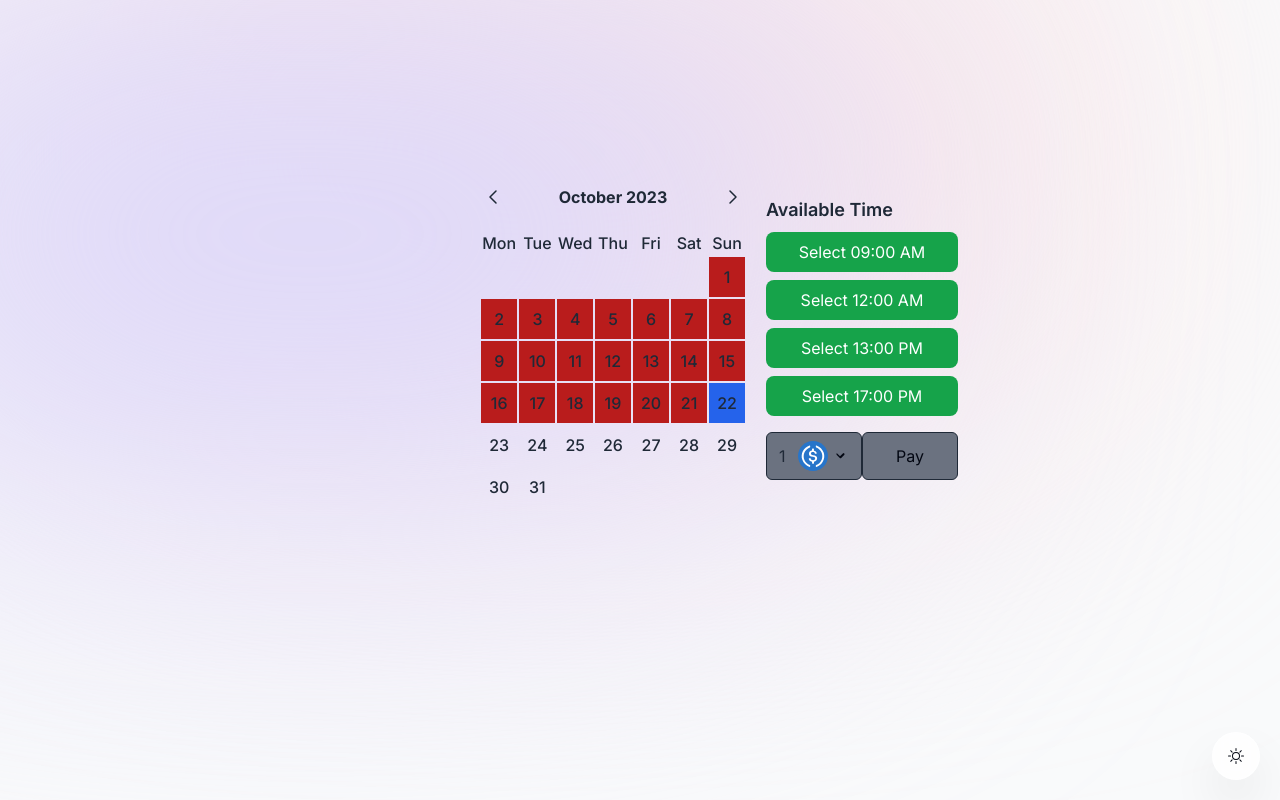
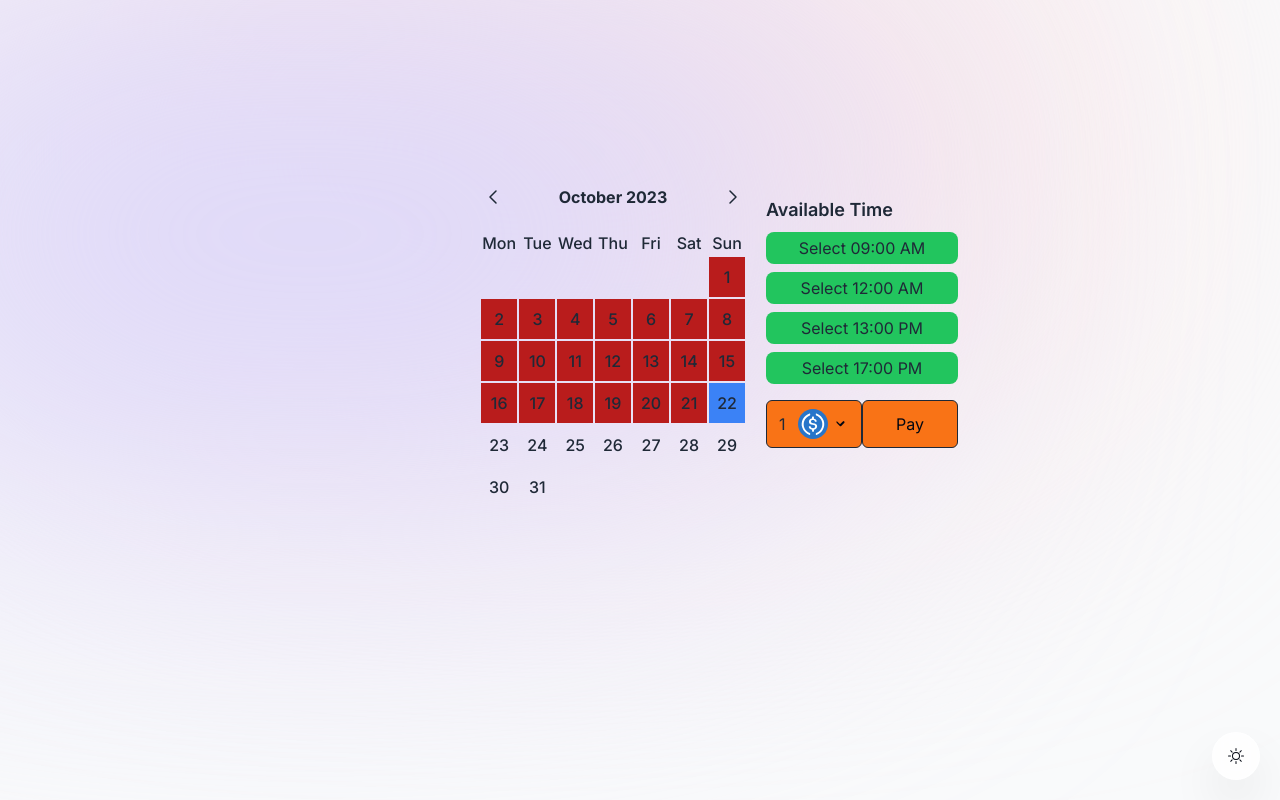
Before and after one commit to ricardocr987/portfolio, a Next.js app: page /meeting in a window 1280 px wide. Built offline with nearby package versions, Linux system fonts and the light colour scheme; what @solana/web3.js would draw is missing.

Commit message:
small fixes calendar

```diff
--- a/components/calendar/Calendar.tsx
+++ b/components/calendar/Calendar.tsx
@@ -25,7 +25,7 @@ const Calendar = ({initialDate, availableHours}: CalendarProps) => {
 
     return (
         <div className="md:flex p-8 w-96">
-          <table className="w-full">
+            <table className="w-full h-74">
                 <thead>
                     <tr>
                         <th colSpan={7}>
--- a/components/calendar/CalendarContent.tsx
+++ b/components/calendar/CalendarContent.tsx
@@ -31,8 +31,8 @@ function CalendarContent({ date, setDate }: CalendarContentProps) {
                 weekDays.push(
                     <td key={dayCounter}>
                         <div
-                            className={`px-2 py-2 cursor-pointer flex w-full justify-center ${
-                                isSelectedDay(day, date.month, date.year) ? 'bg-blue-600' : ''
+                            className={`px-2 py-2 cursor-pointer flex w-full justify-center hover:bg-blue-400 ${
+                                isSelectedDay(day, date.month, date.year) ? 'bg-blue-500' : ''
                             } ${isDisabled ? 'bg-red-700' : ''}`}
                             onClick={() => {
                                 if (!isDisabled) {
--- a/components/calendar/TimeInfo.tsx
+++ b/components/calendar/TimeInfo.tsx
@@ -1,6 +1,6 @@
 import { Dispatch, SetStateAction } from "react";
-import PaymentComponent from "./PaymentComponent";
 import { DateProps, TokenInfo } from "@/app/meeting/types";
+import TokenSelector from "./TokenSelector";
 
 type TimeInfoProps = {
     date: DateProps;
@@ -19,6 +19,10 @@ const TimeInfo = ({
     setSelectedToken,
     tokenList,
 }: TimeInfoProps) => {
+    const handlePayment = () => {
+
+    }
+
     const handleSelectedHour = (hour: number) => {
         if (date.hours.includes(hour)) {
             setDate({ ...date, hours: date.hours.filter((selectedHour) => selectedHour !== hour) });
@@ -36,11 +40,11 @@ const TimeInfo = ({
     return (
         <div className="py-5 px-5 w-full">
             {availableHours.length === 0 ? (
-            <h2 className="text-lg font-semibold text-gray-800 dark:text-gray-100 text-center">
+                <h2 className="text-lg font-semibold text-gray-800 dark:text-gray-100 text-center w-48 mx-auto block">
                     No available hour slots
                 </h2>
             ) : !date.day ? (
-            <h2 className="text-lg font-semibold text-gray-800 dark:text-gray-100 text-center">
+                    <h2 className="text-lg font-semibold text-gray-800 dark:text-gray-100 text-center w-48 mx-auto block">
                         Select day to check available hours
                     </h2>
             ) : (
@@ -52,10 +56,10 @@ const TimeInfo = ({
                         {availableHours.map((hour, index) => (
                         <li
                             key={`hour-${index}`}
-                    className={`px-4 py-2 rounded-lg cursor-pointer text-white ${
+                            className={`rounded-lg py-1 cursor-pointer hover: text-gray-800 dark:text-gray-100 ${
                                 date.hours.includes(hour)
-                        ? 'bg-blue-600 hover:bg-blue-700'
-                        : 'bg-green-600 hover:bg-green-700'
+                                    ? 'bg-blue-500'
+                                    : 'bg-green-500'
                             }`}
                             onClick={() => handleSelectedHour(hour)}
                         >
@@ -66,12 +70,22 @@ const TimeInfo = ({
                         </li>
                         ))}
                     </ul>
-            <PaymentComponent
+                    <div className="flex justify-center py-2 ">
+                        <div className="flex w-48 h-14 py-2">
+                            <TokenSelector
                                 setSelectedToken={setSelectedToken}
                                 selectedToken={selectedToken}
                                 tokenList={tokenList}
                                 hours={date.hours.length}
                             />
+                            <button
+                                className="border-gray-800 border bg-orange-500 hover:bg-orange-400 rounded-md text-center py-2 cursor-pointer h-12 w-24"
+                                onClick={handlePayment}
+                            >
+                                Pay
+                            </button>
+                        </div>
+                    </div>
                 </div>
             )}
         </div>
--- a/components/calendar/TokenSelector.tsx
+++ b/components/calendar/TokenSelector.tsx
@@ -25,7 +25,7 @@ const TokenSelector = ({ setSelectedToken, selectedToken, tokenList, hours }: Pr
         <div ref={tokenForm} className="cursor-pointer">
             <button
                 onClick={() => setIsOpen(!isOpen)}
-                className='border-gray-800 border bg-gray-500 rounded-md h-12 w-24'
+                className='border-gray-800 border bg-orange-500 hover:bg-orange-400 rounded-md h-12 w-24'
             >
                 <div className="flex items-center px-1 space-x-1">
                     <span className="text-gray-800 dark:text-gray-100 px-2">
@@ -47,11 +47,11 @@ const TokenSelector = ({ setSelectedToken, selectedToken, tokenList, hours }: Pr
                 </div>
             </button>
             {isOpen && (
-                <ul className="border-gray-800 border bg-gray-500 absolute rounded-md shadow-md w-24">
+                <ul className="border-gray-800 border bg-orange-400 absolute rounded-md shadow-md w-24">
                     {tokenList.map((token) => (
                         <li
                             key={token.symbol}
-                            className="border-gray-800 flex justify-center space-x-1 hover:bg-gray-400"
+                            className="border-gray-800 flex justify-center space-x-1 rounded-md  hover:bg-orange-300"
                             onClick={() => handleItemClick(token)}
                         >
                             <span className="px-2 py-2 truncate">{token.price}</span>
--- a/components/submit-btn.tsx
+++ b/components/submit-btn.tsx
@@ -1,17 +1,15 @@
 import React from "react";
 import { FaPaperPlane } from "react-icons/fa";
-import { experimental_useFormStatus as useFormStatus } from "react-dom";
 
 export default function SubmitBtn() {
-  const { pending } = useFormStatus();
 
   return (
     <button
       type="submit"
       className="group flex items-center justify-center gap-2 h-[3rem] w-[8rem] bg-gray-900 text-white rounded-full outline-none transition-all focus:scale-110 hover:scale-110 hover:bg-gray-950 active:scale-105 dark:bg-white dark:bg-opacity-10 disabled:scale-100 disabled:bg-opacity-65"
-      disabled={pending}
+      disabled={true}
     >
-      {pending ? (
+      {true ? (
         <div className="h-5 w-5 animate-spin rounded-full border-b-2 border-white"></div>
       ) : (
         <>
```
Lines whose indentation alone changed are shown as unchanged.
